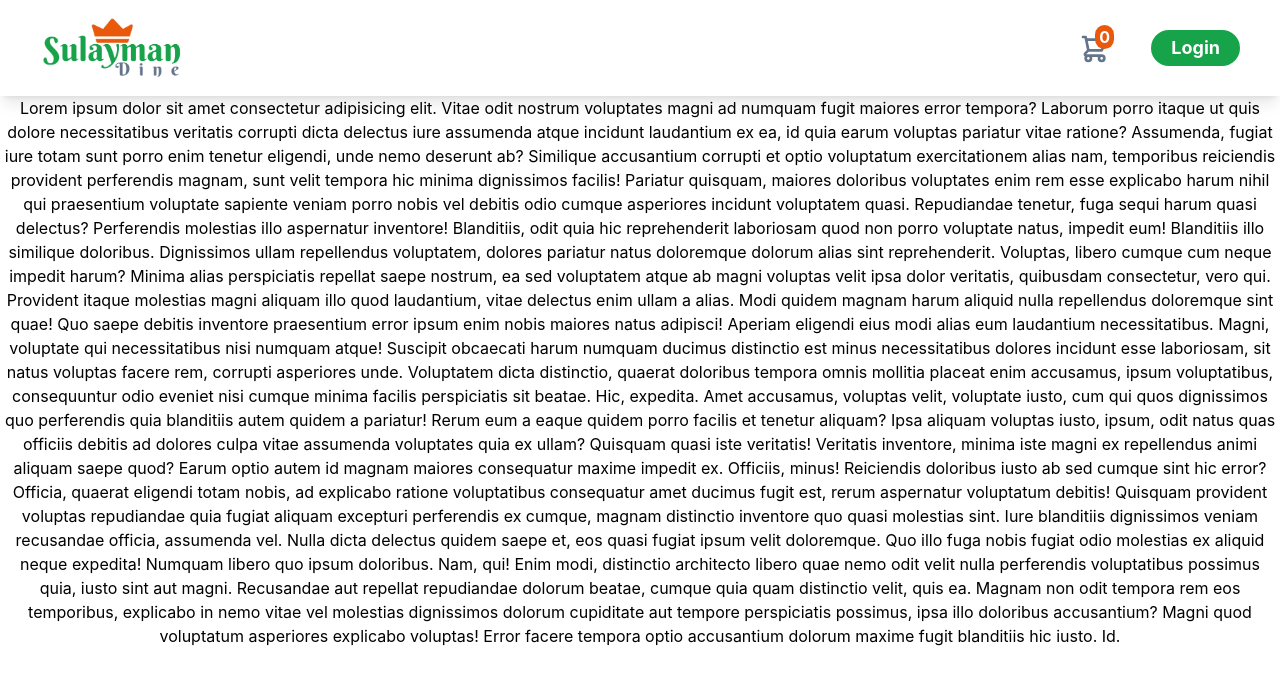
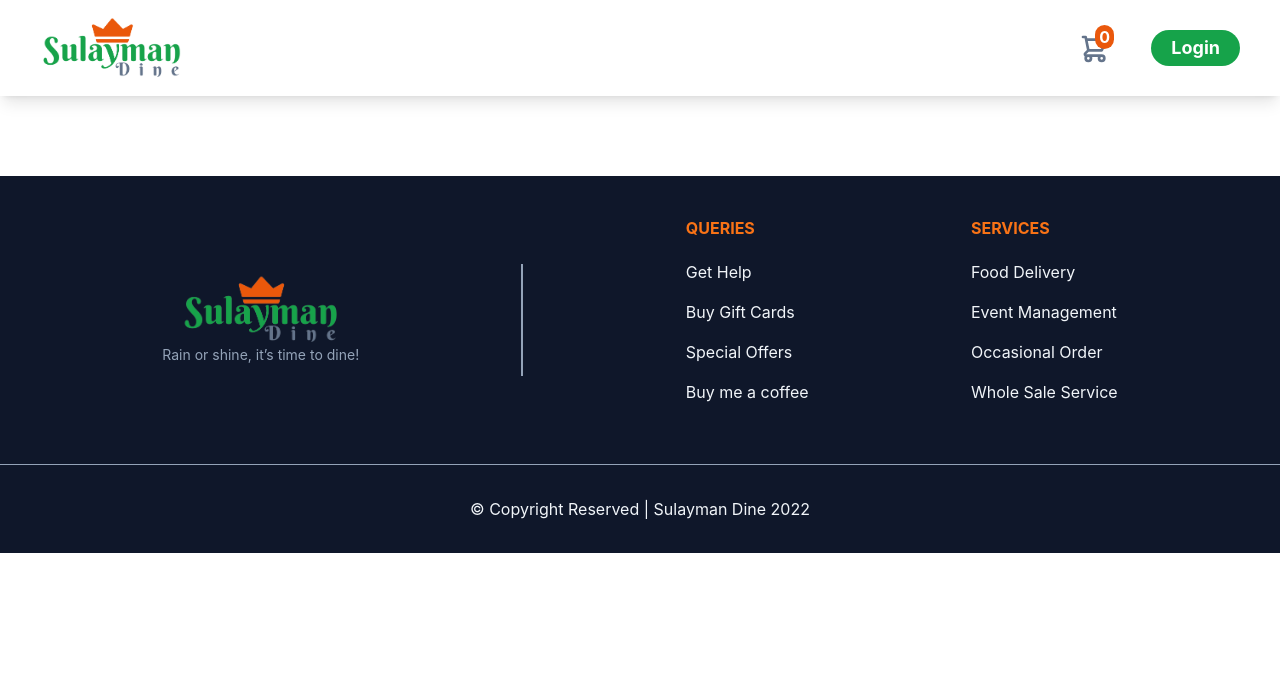
Before and after one commit to shareefrahat/sulayman-dine, a React (Create React App) app: page / in a window 1280 px wide. Shown: the top 684 px of the page. Built offline with nearby package versions, Linux system fonts and the light colour scheme.

Commit message:
footer design completed

```diff
--- a/src/App.js
+++ b/src/App.js
@@ -1,4 +1,5 @@
 import "./App.css";
+import Footer from "./components/Footer/Footer";
 import Header from "./components/Header/Header";
 import Home from "./components/Home/Home";
 
@@ -7,6 +8,7 @@ function App() {
     <div className="App">
       <Header></Header>
       <Home></Home>
+      <Footer></Footer>
     </div>
   );
 }
--- /dev/null
+++ b/src/components/Footer/Footer.js
@@ -0,0 +1,79 @@
+import React from "react";
+import logo from "../../images/logo.png";
+
+const Footer = () => {
+  const today = new Date();
+  const year = today.getFullYear();
+  return (
+    <footer className="mt-20 bg-slate-900 text-slate-100">
+      <section className=" flex flex-col md:flex-row-reverse justify-evenly items-center py-10">
+        <div>
+          <h5 className="text-md text-center md:text-left text-orange-500 font-bold">
+            SERVICES
+          </h5>
+          <ul className="my-5 text-center md:text-left flex flex-col gap-4">
+            <li>
+              <a className="hover:underline" href="/">
+                Food Delivery
+              </a>
+            </li>
+            <li>
+              <a className="hover:underline" href="/">
+                Event Management
+              </a>
+            </li>
+            <li>
+              <a className="hover:underline" href="/">
+                Occasional Order
+              </a>
+            </li>
+            <li>
+              <a className="hover:underline" href="/">
+                Whole Sale Service
+              </a>
+            </li>
+          </ul>
+        </div>
+        <div>
+          <h5 className="text-md text-center md:text-left text-orange-500 font-bold">
+            QUERIES
+          </h5>
+          <ul className="my-5 text-center md:text-left flex flex-col gap-4">
+            <li>
+              <a className="hover:underline" href="/">
+                Get Help
+              </a>
+            </li>
+            <li>
+              <a className="hover:underline" href="/">
+                Buy Gift Cards
+              </a>
+            </li>
+            <li>
+              <a className="hover:underline" href="/">
+                Special Offers
+              </a>
+            </li>
+            <li>
+              <a className="hover:underline" href="/">
+                Buy me a coffee
+              </a>
+            </li>
+          </ul>
+        </div>
+        <div className="hidden md:block border-r-2 h-28 border-r-slate-400"></div>
+        <div className="mt-10 md:mt-0">
+          <img className="w-32 md:w-40 mx-auto" src={logo} alt="" />
+          <p className="text-sm md:text-md text-slate-400">
+            Rain or shine, it’s time to dine!
+          </p>
+        </div>
+      </section>
+      <section className=" py-8 text-md border-t border-t-slate-400">
+        <p>&copy; Copyright Reserved | Sulayman Dine {year}</p>
+      </section>
+    </footer>
+  );
+};
+
+export default Footer;
--- a/src/components/Header/Header.js
+++ b/src/components/Header/Header.js
@@ -1,5 +1,5 @@
 import React from "react";
-import logo from "../../images/logo.jpg";
+import logo from "../../images/logo.png";
 import { ShoppingCartIcon } from "@heroicons/react/outline";
 
 const Header = () => {
--- a/src/components/Home/Home.js
+++ b/src/components/Home/Home.js
@@ -1,66 +1,7 @@
 import React from "react";
 
 const Home = () => {
-  return (
-    <div>
-      <p>
-        Lorem ipsum dolor sit amet consectetur adipisicing elit. Vitae odit
-        nostrum voluptates magni ad numquam fugit maiores error tempora? Laborum
-        porro itaque ut quis dolore necessitatibus veritatis corrupti dicta
-        delectus iure assumenda atque incidunt laudantium ex ea, id quia earum
-        voluptas pariatur vitae ratione? Assumenda, fugiat iure totam sunt porro
-        enim tenetur eligendi, unde nemo deserunt ab? Similique accusantium
-        corrupti et optio voluptatum exercitationem alias nam, temporibus
-        reiciendis provident perferendis magnam, sunt velit tempora hic minima
-        dignissimos facilis! Pariatur quisquam, maiores doloribus voluptates
-        enim rem esse explicabo harum nihil qui praesentium voluptate sapiente
-        veniam porro nobis vel debitis odio cumque asperiores incidunt
-        voluptatem quasi. Repudiandae tenetur, fuga sequi harum quasi delectus?
-        Perferendis molestias illo aspernatur inventore! Blanditiis, odit quia
-        hic reprehenderit laboriosam quod non porro voluptate natus, impedit
-        eum! Blanditiis illo similique doloribus. Dignissimos ullam repellendus
-        voluptatem, dolores pariatur natus doloremque dolorum alias sint
-        reprehenderit. Voluptas, libero cumque cum neque impedit harum? Minima
-        alias perspiciatis repellat saepe nostrum, ea sed voluptatem atque ab
-        magni voluptas velit ipsa dolor veritatis, quibusdam consectetur, vero
-        qui. Provident itaque molestias magni aliquam illo quod laudantium,
-        vitae delectus enim ullam a alias. Modi quidem magnam harum aliquid
-        nulla repellendus doloremque sint quae! Quo saepe debitis inventore
-        praesentium error ipsum enim nobis maiores natus adipisci! Aperiam
-        eligendi eius modi alias eum laudantium necessitatibus. Magni, voluptate
-        qui necessitatibus nisi numquam atque! Suscipit obcaecati harum numquam
-        ducimus distinctio est minus necessitatibus dolores incidunt esse
-        laboriosam, sit natus voluptas facere rem, corrupti asperiores unde.
-        Voluptatem dicta distinctio, quaerat doloribus tempora omnis mollitia
-        placeat enim accusamus, ipsum voluptatibus, consequuntur odio eveniet
-        nisi cumque minima facilis perspiciatis sit beatae. Hic, expedita. Amet
-        accusamus, voluptas velit, voluptate iusto, cum qui quos dignissimos quo
-        perferendis quia blanditiis autem quidem a pariatur! Rerum eum a eaque
-        quidem porro facilis et tenetur aliquam? Ipsa aliquam voluptas iusto,
-        ipsum, odit natus quas officiis debitis ad dolores culpa vitae assumenda
-        voluptates quia ex ullam? Quisquam quasi iste veritatis! Veritatis
-        inventore, minima iste magni ex repellendus animi aliquam saepe quod?
-        Earum optio autem id magnam maiores consequatur maxime impedit ex.
-        Officiis, minus! Reiciendis doloribus iusto ab sed cumque sint hic
-        error? Officia, quaerat eligendi totam nobis, ad explicabo ratione
-        voluptatibus consequatur amet ducimus fugit est, rerum aspernatur
-        voluptatum debitis! Quisquam provident voluptas repudiandae quia fugiat
-        aliquam excepturi perferendis ex cumque, magnam distinctio inventore quo
-        quasi molestias sint. Iure blanditiis dignissimos veniam recusandae
-        officia, assumenda vel. Nulla dicta delectus quidem saepe et, eos quasi
-        fugiat ipsum velit doloremque. Quo illo fuga nobis fugiat odio molestias
-        ex aliquid neque expedita! Numquam libero quo ipsum doloribus. Nam, qui!
-        Enim modi, distinctio architecto libero quae nemo odit velit nulla
-        perferendis voluptatibus possimus quia, iusto sint aut magni. Recusandae
-        aut repellat repudiandae dolorum beatae, cumque quia quam distinctio
-        velit, quis ea. Magnam non odit tempora rem eos temporibus, explicabo in
-        nemo vitae vel molestias dignissimos dolorum cupiditate aut tempore
-        perspiciatis possimus, ipsa illo doloribus accusantium? Magni quod
-        voluptatum asperiores explicabo voluptas! Error facere tempora optio
-        accusantium dolorum maxime fugit blanditiis hic iusto. Id.
-      </p>
-    </div>
-  );
+  return <div></div>;
 };
 
 export default Home;
```
Also changed, not shown: src/images/logo-whtiebg.jpg (renamed from src/images/logo.jpg), src/images/logo.png (added).
